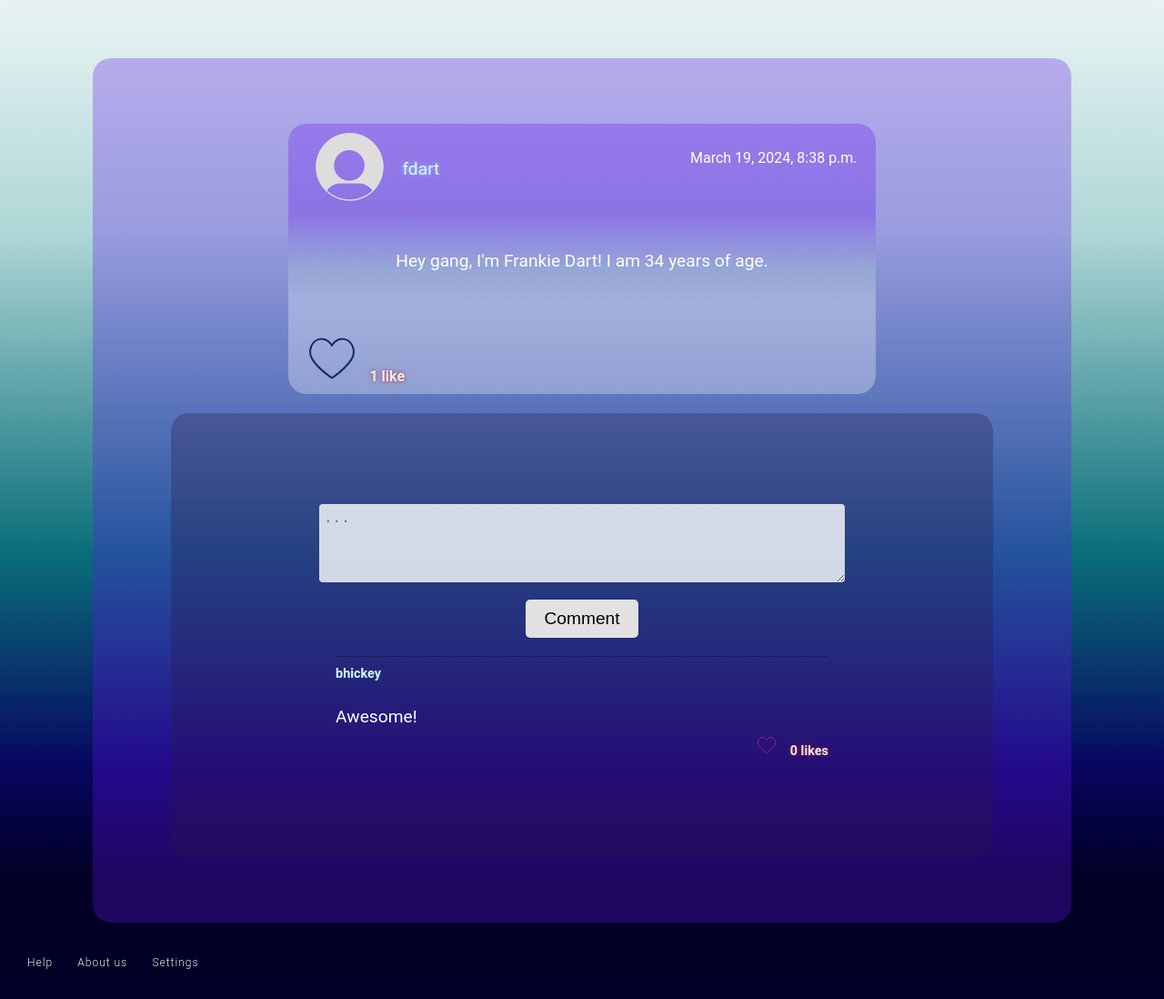
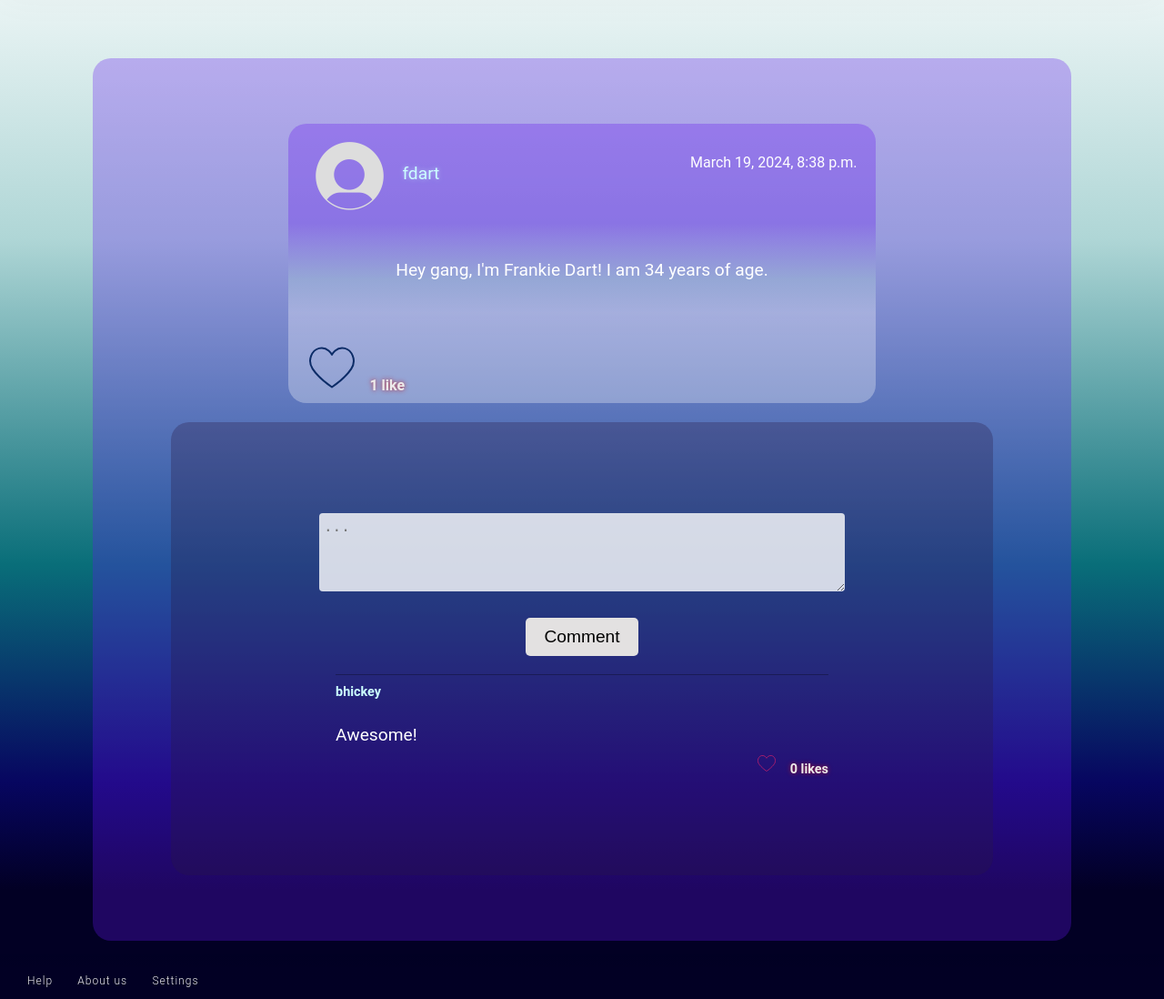
Before and after one commit to 2767753o/wad2-ae-group1d, a Django app: page /blink/post/2/ in a window 1280 px wide. Shown: the part 96-1194 px from the top of the page at 91% size. Before the commit the page ends 1161 px from the top, so only its background shows below. Run offline with Django 3.2, Linux system fonts and the light colour scheme; a user stored in the database is signed in; data comes from the database, SQL or seed files in the repository.

Commit message:
positioning of pfp and comment button

```diff
--- a/blink/static/css/styles.css
+++ b/blink/static/css/styles.css
@@ -265,6 +265,7 @@ body {
   width: 75px;
   height: 75px;
   margin-left: 10px;
+  margin-top: 10px;
 }
 
 #postTop a {
@@ -366,6 +367,7 @@ body {
   background: #e3e1e1;
   margin: auto;
   margin-bottom: 20px;
+  margin-top: 10px;
   color: #000;
   font-size: 1.2rem;
   padding: 10px 20px;
```
